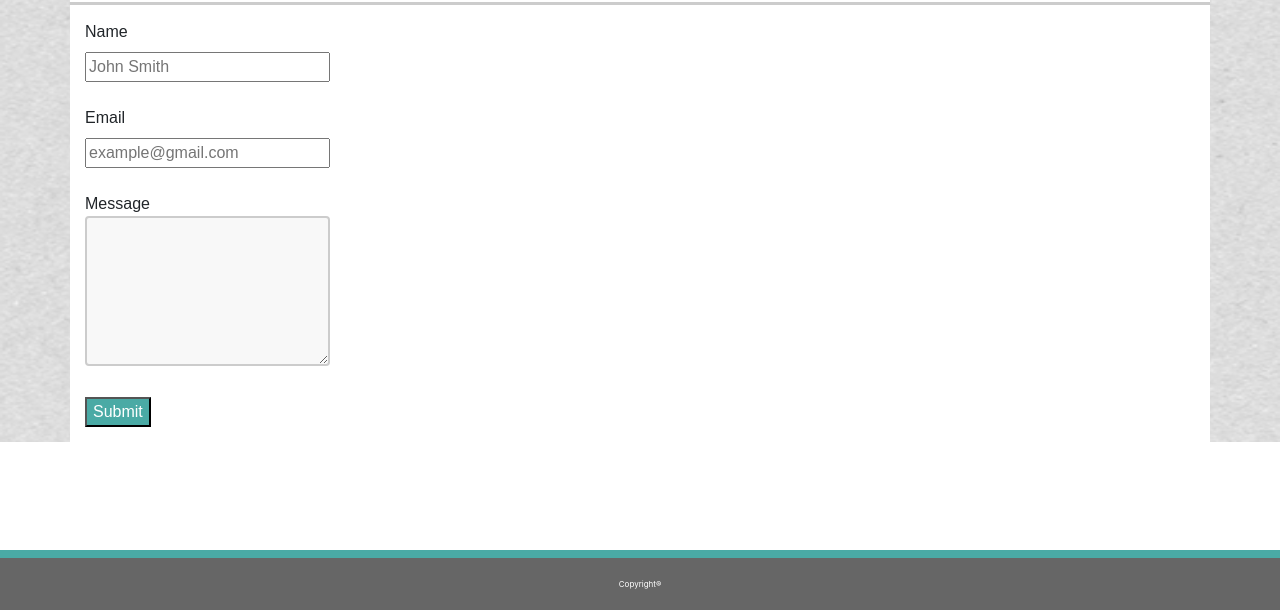
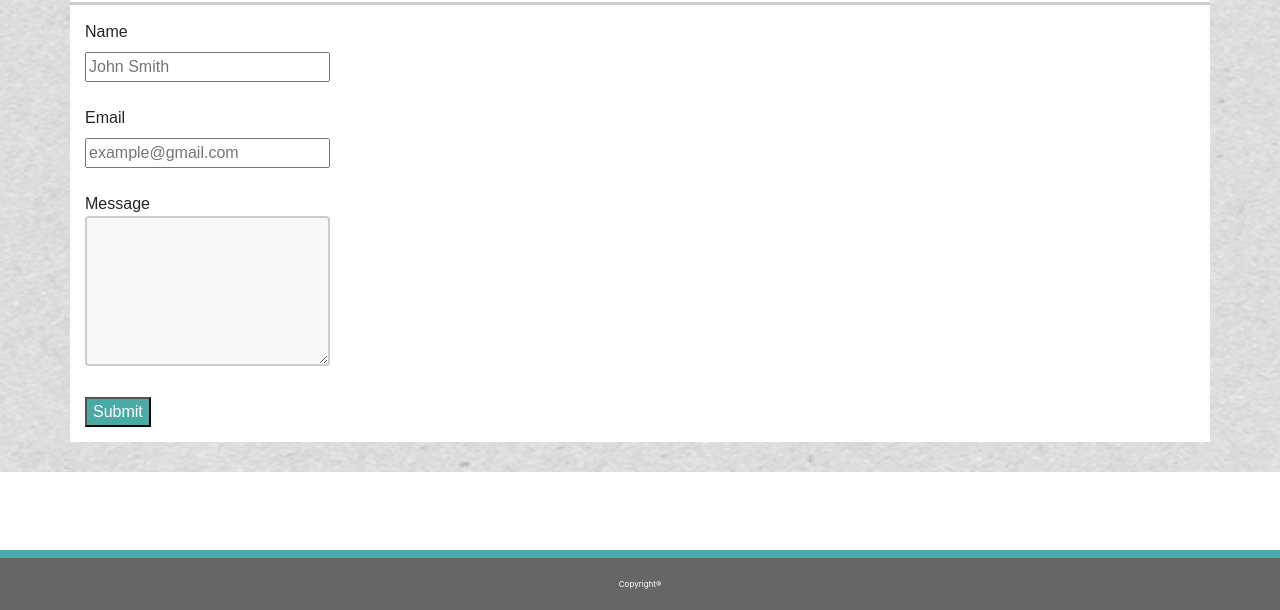
Before and after one commit to mirandadasto/About-Me-Take-Two, a plain HTML site: page contact.html in a window 1280 px wide. Shown: the part 190-800 px from the top of the page. Drawn offline with nearby package versions, Linux system fonts and the light colour scheme.

Commit message:
added a row below container to make distance between container and footer.

```diff
--- a/assets/css/style.css
+++ b/assets/css/style.css
@@ -61,6 +61,14 @@ a:active {
     padding: 15px;
 }
 
+.aboveFooter .row {
+    background-image: url("../images/textured_paper.png");
+    background-repeat: no-repeat;
+    background-attachment: fixed;
+    background-size: 100% 100%;
+    background-color: #e9e5e5;
+}
+
 .aboutMe .row {
     border-bottom: solid;
     border-color: #cccccc;
@@ -68,7 +76,7 @@ a:active {
 
 h2 {
     color:#4aaaa5;
-    font-weight: bold;
+    font-weight: bolder;
     border-color: #cccccc;
     font-size: 30px;
 }
--- a/contact.html
+++ b/contact.html
@@ -51,6 +51,10 @@
 
         </div> <!--End of container class -->
 
+        <div class="aboveFooter">
+            <div class="row"></div>
+        </div>
+
         <footer>
             Copyright®
         </footer>
```
Also changed, not shown: index.html (+7 -2 lines), portfolio.html (+4 -0 lines).
